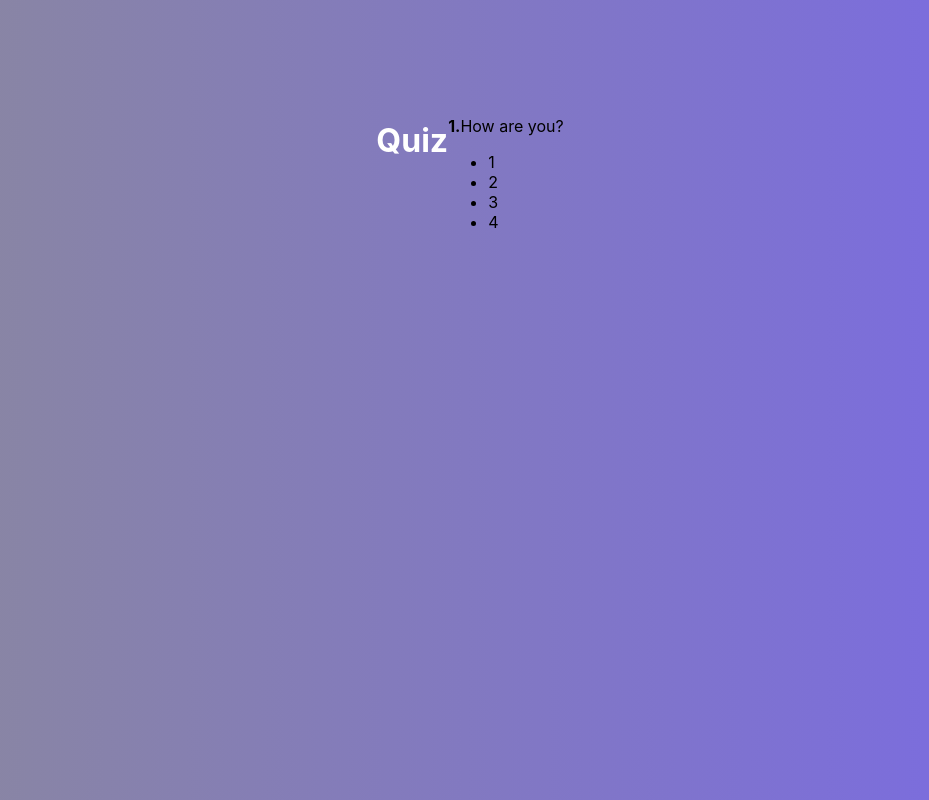
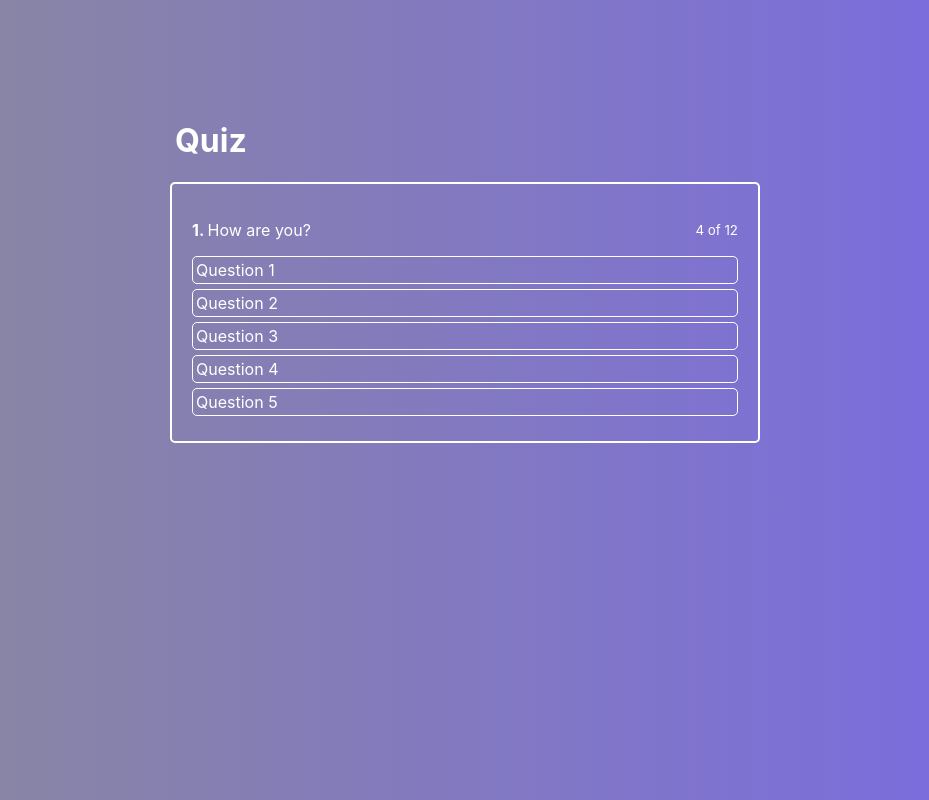
Before and after one commit to Artem-Zhuravlev/react-quitz, a React (Create React App) app: page / in a window 1280 px wide. Shown: the whole page, without its empty margins (175-1104 px from the left). Built offline with nearby package versions, Linux system fonts and the light colour scheme.

Commit message:
changes in the components of the  Quitz ActiveQuiz and AnswersList

```diff
--- a/src/components/ActiveQuiz/ActiveQuiz.css
+++ b/src/components/ActiveQuiz/ActiveQuiz.css
@@ -0,0 +1,14 @@
+.ActiveQuiz {
+  padding: 20px;
+  color: #fff;
+  border: 2px solid #fff;
+  border-radius: 5px;
+  margin: 5px;
+  box-sizing: border-box;
+}
+
+.Question {
+  display: flex;
+  justify-content: space-between;
+  align-items: center;
+}
--- a/src/components/ActiveQuiz/ActiveQuiz.js
+++ b/src/components/ActiveQuiz/ActiveQuiz.js
@@ -1,21 +1,19 @@
 import React from "react";
 import "./ActiveQuiz.css";
+
+import AnswersList from "./AnswersList/AnswersList";
 
 const ActiveQuiz = props => {
   return (
     <div className="ActiveQuiz">
-      <p>
+      <p className="Question">
         <span>
-          <strong>1.</strong>
+          <strong>1. </strong>
           How are you?
         </span>
+        <small>4 of 12</small>
       </p>
-      <ul>
-        <li>1</li>
-        <li>2</li>
-        <li>3</li>
-        <li>4</li>
-      </ul>
+      <AnswersList answers={props.answers} />
     </div>
   );
 };
--- /dev/null
+++ b/src/components/ActiveQuiz/AnswersList/AnswerItem/AnswerItem.css
@@ -0,0 +1,13 @@
+.AnswerItem {
+  border: 1px solid #fff;
+  border-radius: 5px;
+  padding: 3px;
+  margin-bottom: 5px;
+  cursor: pointer;
+}
+
+.AnswerItem:hover {
+  background-color: #fff;
+  color: #000;
+  transition: 0.4s;
+}
--- /dev/null
+++ b/src/components/ActiveQuiz/AnswersList/AnswerItem/AnswerItem.js
@@ -0,0 +1,8 @@
+import React from "react";
+import "./AnswerItem.css";
+
+const AnswerItem = props => {
+  return <li className="AnswerItem">{props.answers.text}</li>;
+};
+
+export default AnswerItem;
--- /dev/null
+++ b/src/components/ActiveQuiz/AnswersList/AnswersList.css
@@ -0,0 +1,5 @@
+.AnswersList {
+  list-style: none;
+  margin: 0;
+  padding: 0;
+}
--- /dev/null
+++ b/src/components/ActiveQuiz/AnswersList/AnswersList.js
@@ -0,0 +1,16 @@
+import React from "react";
+import "./AnswersList.css";
+
+import AnswerItem from "../AnswersList/AnswerItem/AnswerItem";
+
+const AnswersList = props => {
+  return (
+    <ul className="AnswersList">
+      {props.answers.map((item, index) => (
+        <AnswerItem answers={item} key={index} />
+      ))}
+    </ul>
+  );
+};
+
+export default AnswersList;
--- a/src/containers/Quiz/Quiz.css
+++ b/src/containers/Quiz/Quiz.css
@@ -11,3 +11,7 @@
   color: #fff;
   margin-left: 10px;
 }
+
+.QuizWrapper {
+  width: 600px;
+}
--- a/src/containers/Quiz/Quiz.js
+++ b/src/containers/Quiz/Quiz.js
@@ -5,13 +5,25 @@ import ActiveQuiz from "../../components/ActiveQuiz/ActiveQuiz";
 
 class Quiz extends Component {
   state = {
-    quiz: []
+    quiz: [
+      {
+        answers: [
+          { text: "Question 1" },
+          { text: "Question 2" },
+          { text: "Question 3" },
+          { text: "Question 4" },
+          { text: "Question 5" }
+        ]
+      }
+    ]
   };
   render() {
     return (
       <div className="Quiz">
-        <h1>Quiz</h1>
-        <ActiveQuiz />
+        <div className="QuizWrapper">
+          <h1>Quiz</h1>
+          <ActiveQuiz answers={this.state.quiz[0].answers} />
+        </div>
       </div>
     );
   }
```
